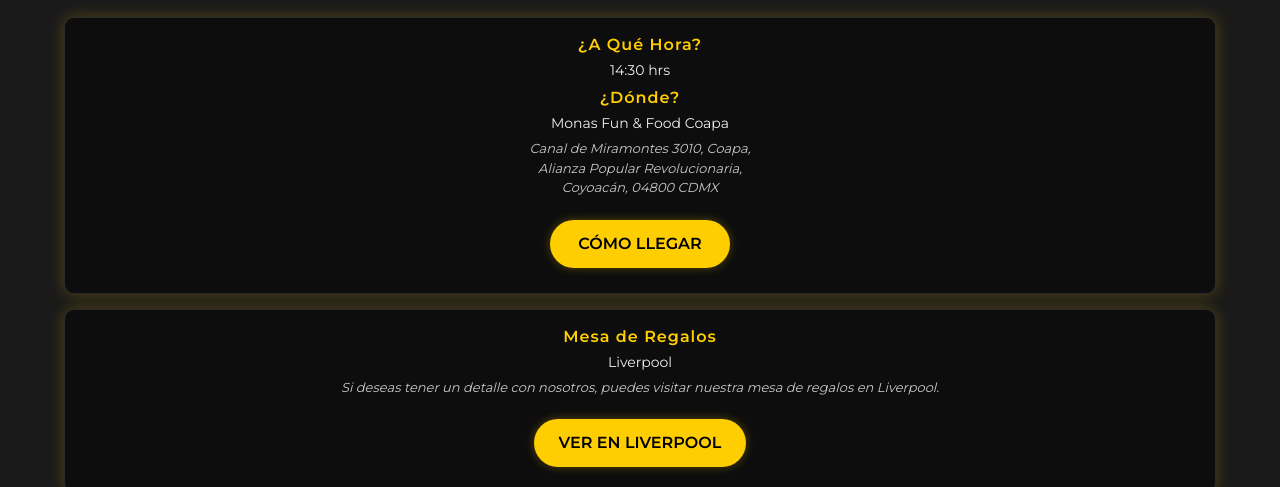
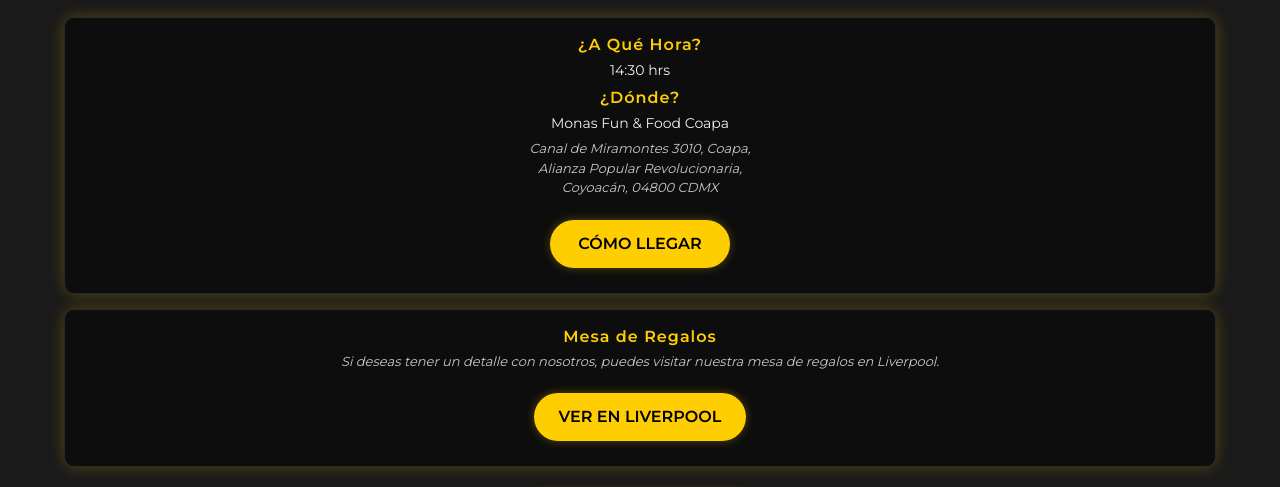
Before and after one commit to JulianYEliasFEST/invitacion-JulianYEliasFEST, a plain HTML site: page index.html in a window 1280 px wide. Shown: the part 471-958 px from the top of the page. Drawn offline with Linux system fonts and the light colour scheme.

Commit message:
Update index.html

```diff
--- a/index.html
+++ b/index.html
@@ -252,16 +252,11 @@
       <div class="event-location">Canal de Miramontes 3010, Coapa, <br />Alianza Popular Revolucionaria, <br />Coyoacán, 04800 CDMX</div>
       <a class="map-button" href="https://maps.app.goo.gl/frCFEBfXq3JoSasw8" target="_blank" rel="noopener noreferrer">Cómo llegar</a>
     </div>
-
-    <!-- NUEVA SECCIÓN: Mesa de Regalos -->
     <div class="event-card">
       <div class="event-type">Mesa de Regalos</div>
-      <div class="event-time">Liverpool</div>
       <div class="event-location">Si deseas tener un detalle con nosotros, puedes visitar nuestra mesa de regalos en Liverpool.</div>
       <a class="map-button" href="https://mesaderegalos.liverpool.com.mx/milistaderegalos/51780014" target="_blank" rel="noopener noreferrer">Ver en Liverpool</a>
     </div>
-    <!-- FIN SECCIÓN -->
-
     <button class="confirm-button" onclick="openModal()">Confirma asistencia</button>
   </div>
 
```
